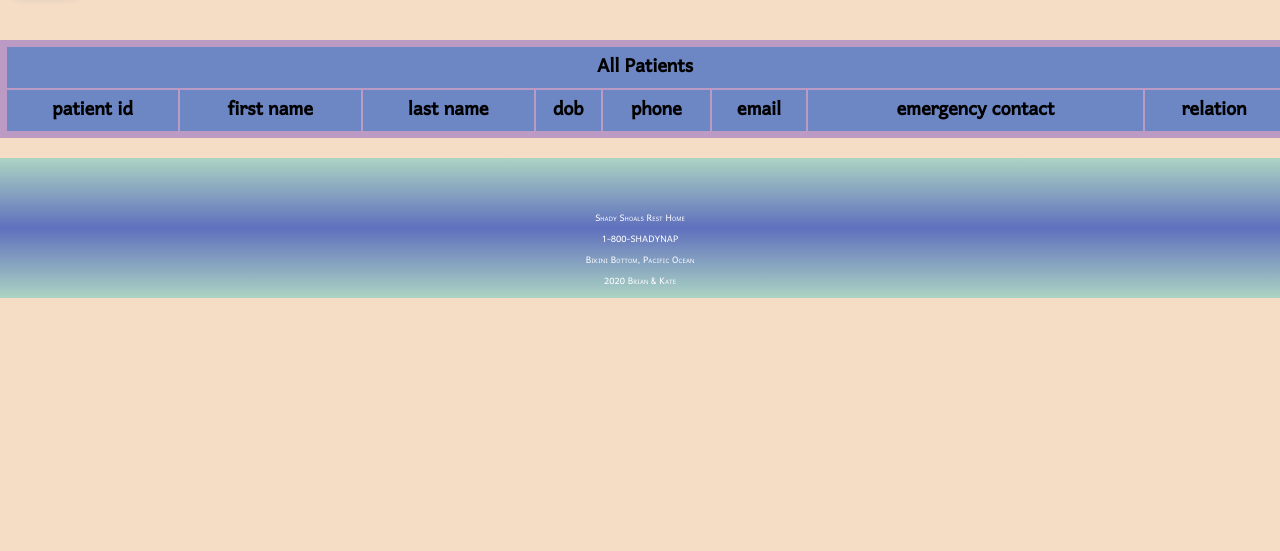
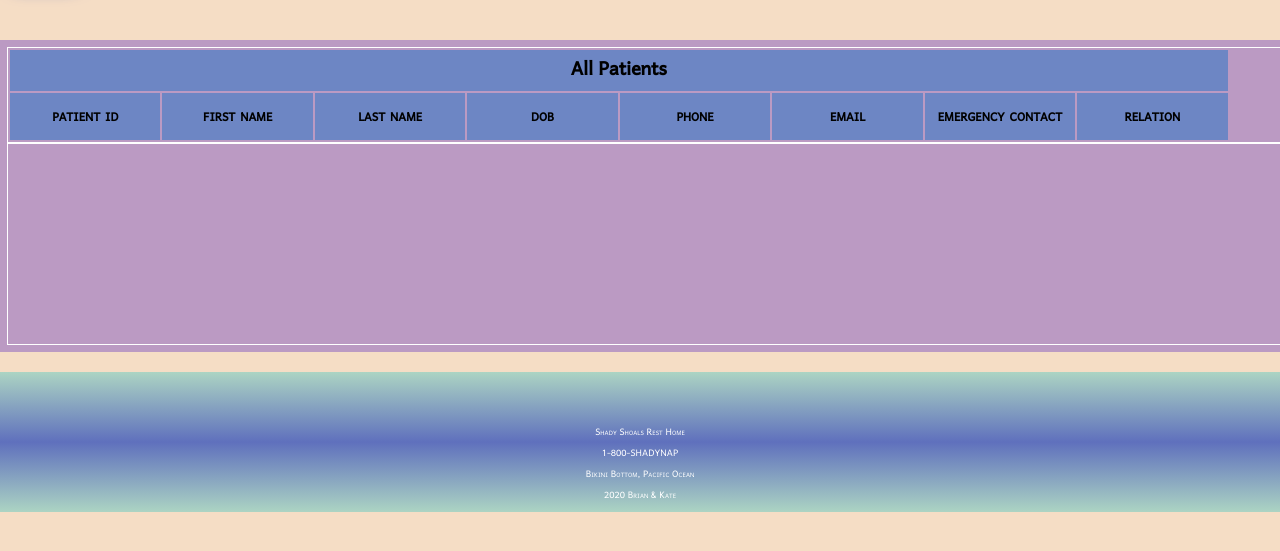
Before and after one commit to kdmundale/ShadyShoalsRestHome, a PHP site: page /db/patients.php in a window 1280 px wide. Shown: the part 180-731 px from the top of the page. Run offline with PHP 8.4, Linux system fonts and the light colour scheme; the visitor is signed in with stand-in values (Sample User, id 1); data that the repository does not hold is empty.

Commit message:
trying to fix styling issues

```diff
--- a/styles.css
+++ b/styles.css
@@ -289,6 +289,14 @@ ul {
   background-color: rgb(187,154,195);
 }
 
+.t1, .td1 {
+
+}
+
+.no_i {
+  width: 30px;
+}
+
 #home_div {
   display: inline-block;
 }
@@ -314,14 +322,43 @@ ul {
   background-color: rgb(187,154,195);
 }
 
-.data-heading {
+.data-heading, .data-heading2 {
   font-variant: small-caps;
   font-weight: bold;
   font-size: 22px;
 }
 
-.table-data {
+.data-heading2{
+  padding: 5px 10px;
+  width: 12%;
+}
+
+.ugh {
+  border: 2px solid red;
+}
+
+.table-data,.table-data2 {
   background-color: #f5ddc5;
+}
+
+.table-data2 {
+  padding: 5px 10px;
+  width: 13.3%;
+}
+
+#all_pat_table{
+
+}
+
+.pat_search_thead, .pat_search_tbody{
+  display: block;
+  border:1px solid white;
+}
+
+.pat_search_tbody {
+    height: 200px;       /* Just for the demo          */
+    overflow-y: auto;    /* Trigger vertical scroll    */
+    overflow-x: hidden;  /* Hide the horizontal scroll */
 }
 
 td {
```
